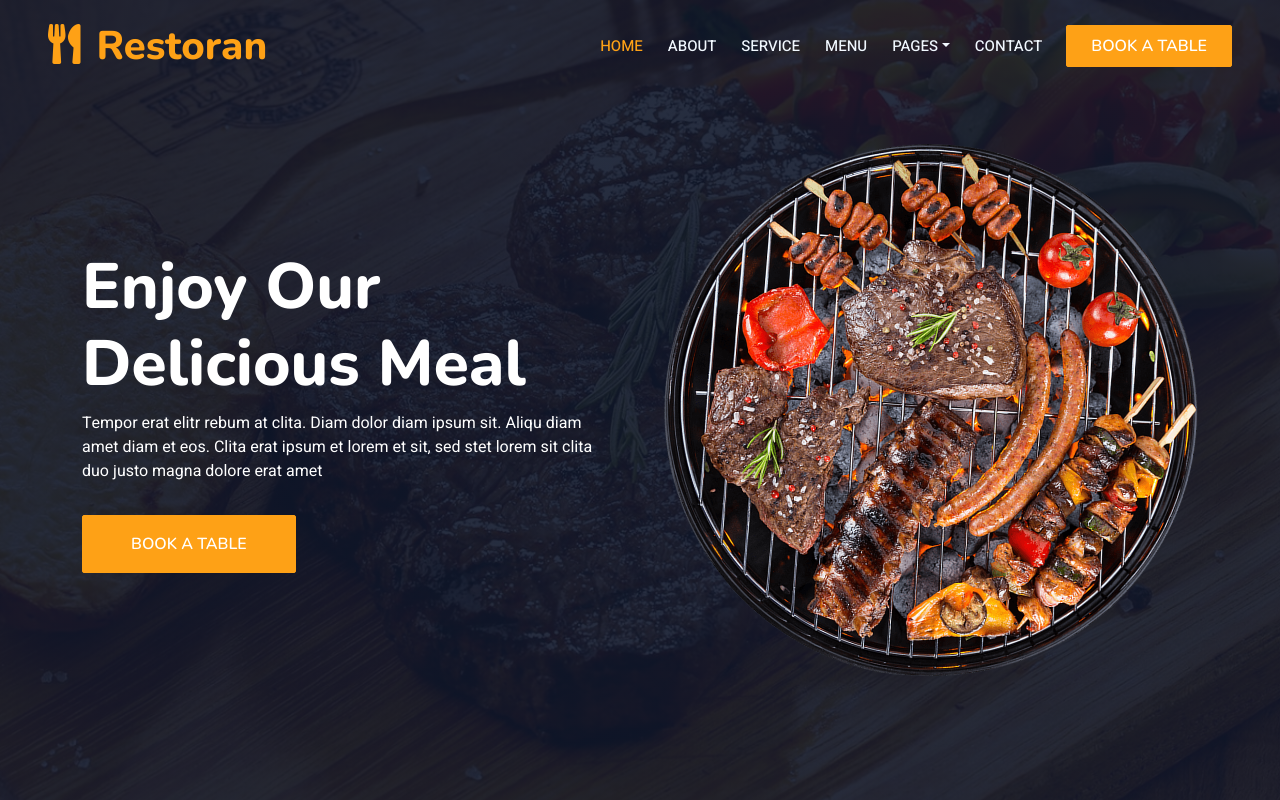
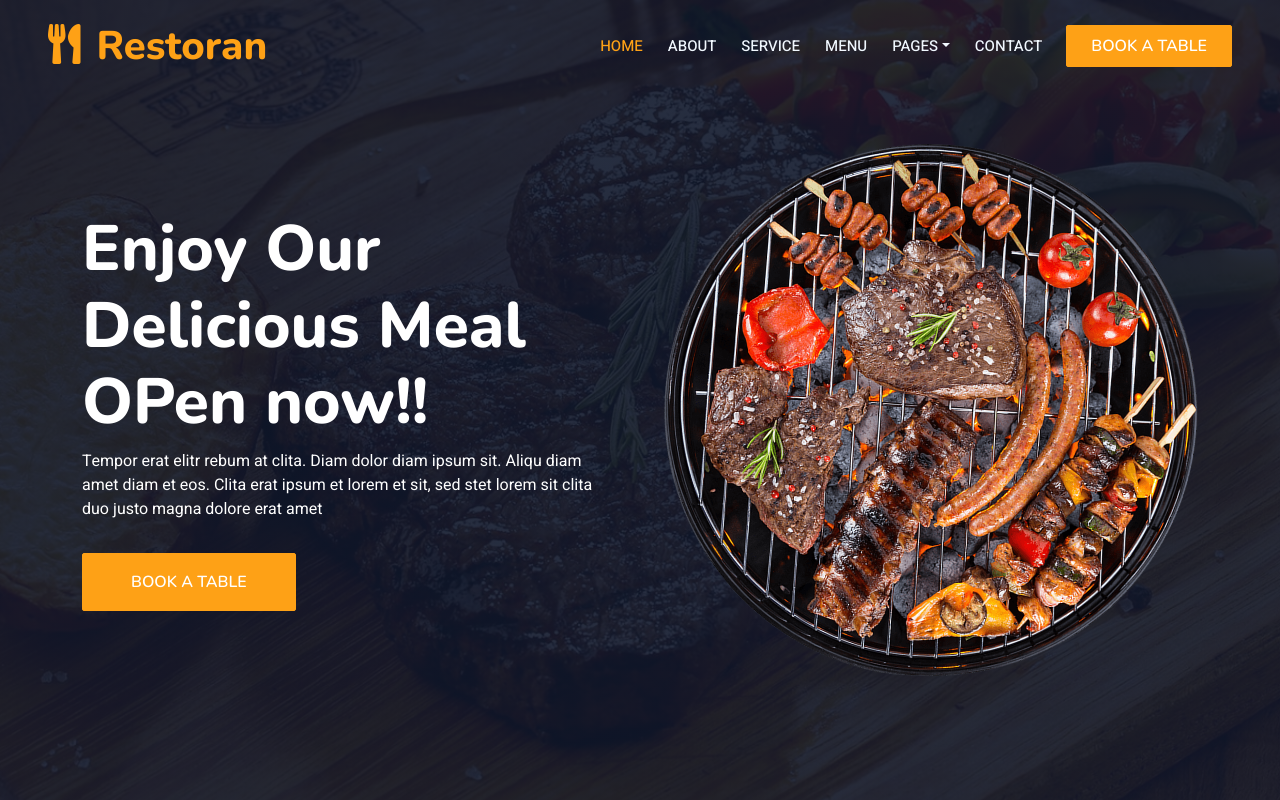
Before and after one commit to pratheekp1904/Restuarant-Site, a plain HTML site: page index.html in a window 1280 px wide. Shown: the top 800 px of the page. Drawn offline with nearby package versions, Linux system fonts and the light colour scheme.

Commit message:
Update index.html

```diff
--- a/index.html
+++ b/index.html
@@ -77,7 +77,7 @@
                 <div class="container my-5 py-5">
                     <div class="row align-items-center g-5">
                         <div class="col-lg-6 text-center text-lg-start">
-                            <h1 class="display-3 text-white animated slideInLeft">Enjoy Our<br>Delicious Meal</h1>
+                            <h1 class="display-3 text-white animated slideInLeft">Enjoy Our<br>Delicious Meal<br>OPen now!!</h1>
                             <p class="text-white animated slideInLeft mb-4 pb-2">Tempor erat elitr rebum at clita. Diam dolor diam ipsum sit. Aliqu diam amet diam et eos. Clita erat ipsum et lorem et sit, sed stet lorem sit clita duo justo magna dolore erat amet</p>
                             <a href="" class="btn btn-primary py-sm-3 px-sm-5 me-3 animated slideInLeft">Book A Table</a>
                         </div>
```
